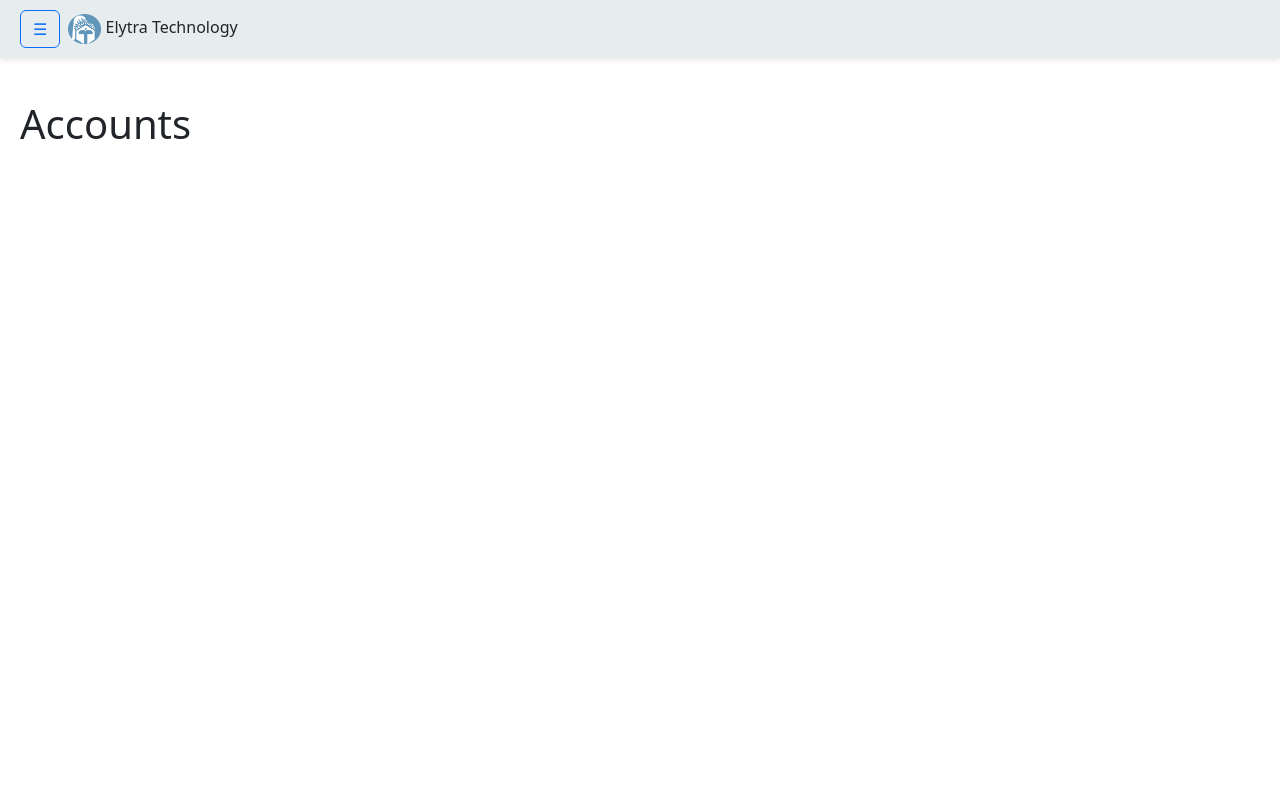
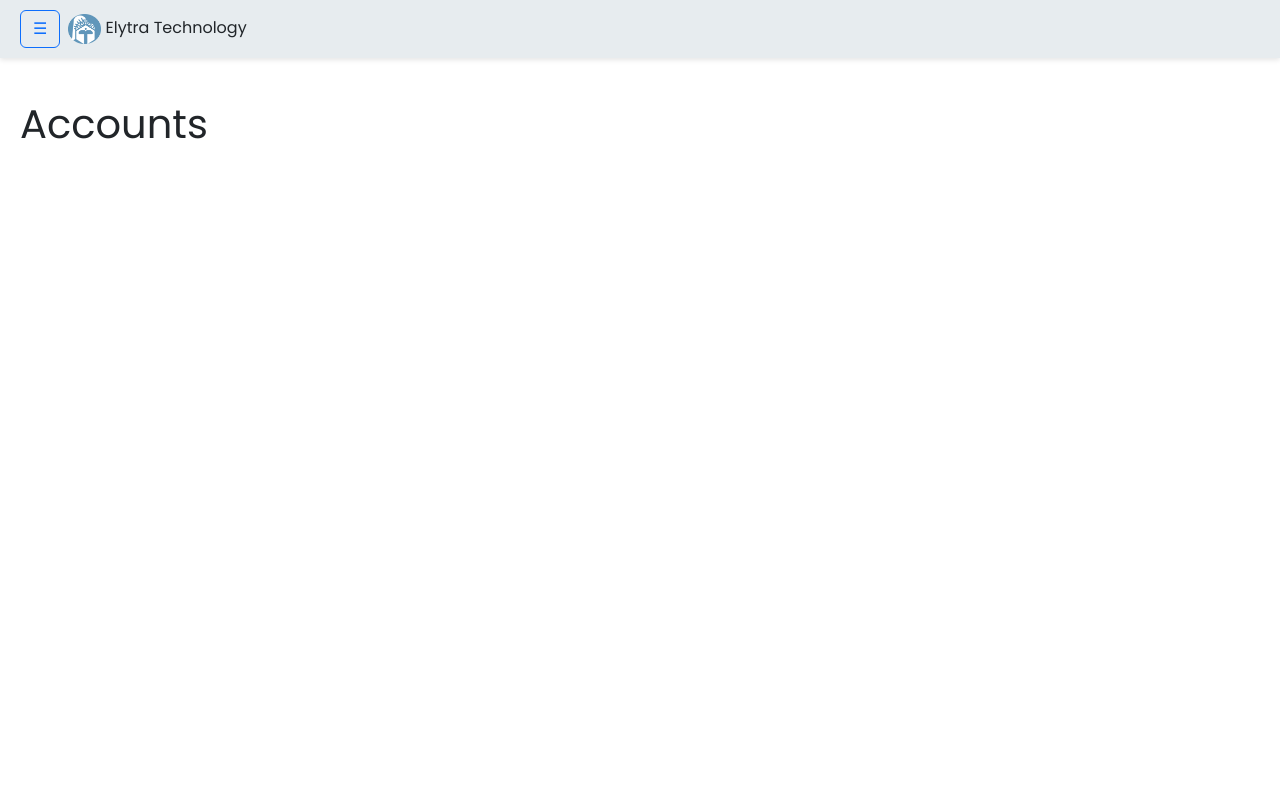
Before and after one commit to niqueisa/SEgroup, a Django app: page /accounts/ in a window 1280 px wide. Run offline with Django 5.2, Linux system fonts and the light colour scheme.

Commit message:
new and imporved

```diff
--- a/etms_portal/etms_app/templates/index.html
+++ b/etms_portal/etms_app/templates/index.html
@@ -10,6 +10,14 @@
     <link rel="stylesheet" type="text/css" href="{% static 'design.css' %}">
 
     <style>
+      body {
+        font-family: 'Poppins', sans-serif;
+        margin: 0;
+        padding: 0;
+        height: 100vh;
+        display: flex;
+      }
+
       /* Header styling */
       .header-bar {
         background-color: #E7ECEF;
```
